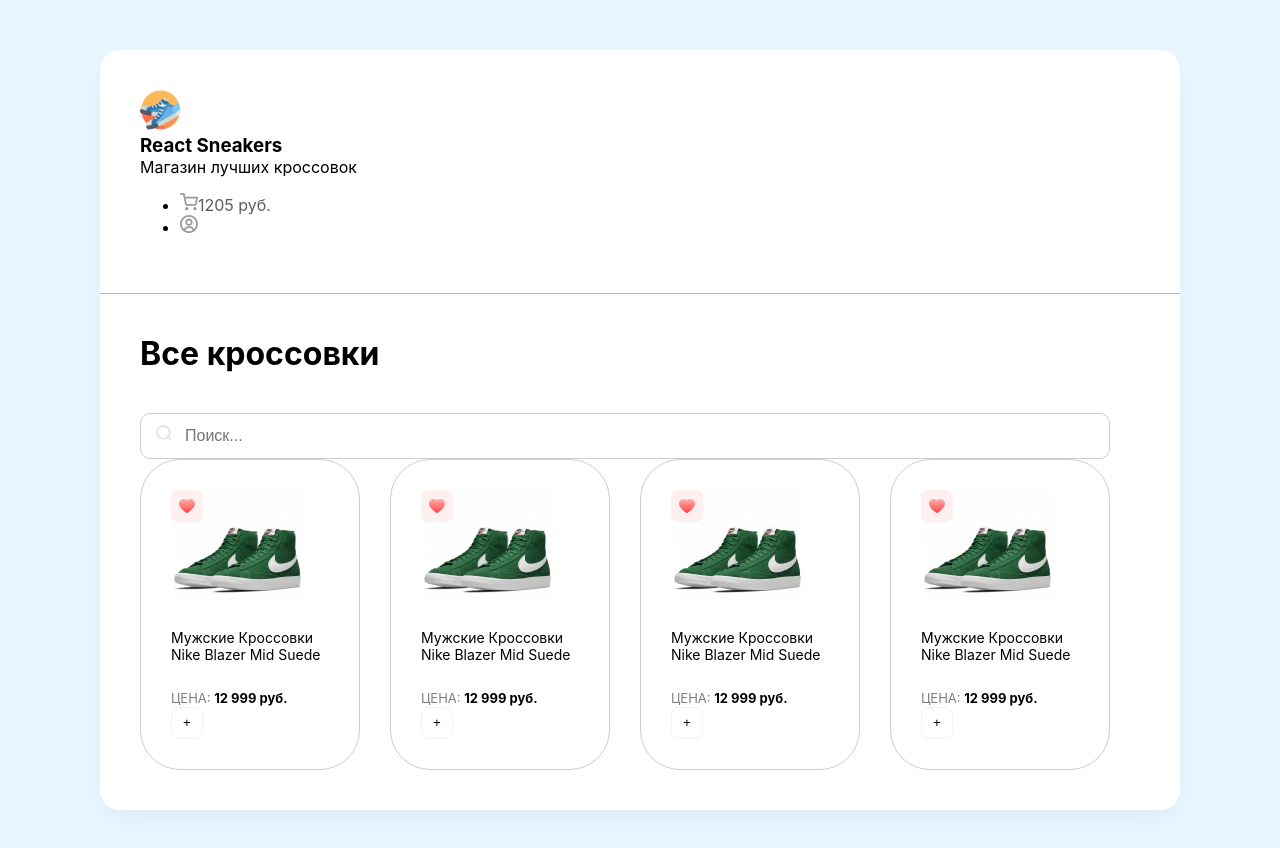
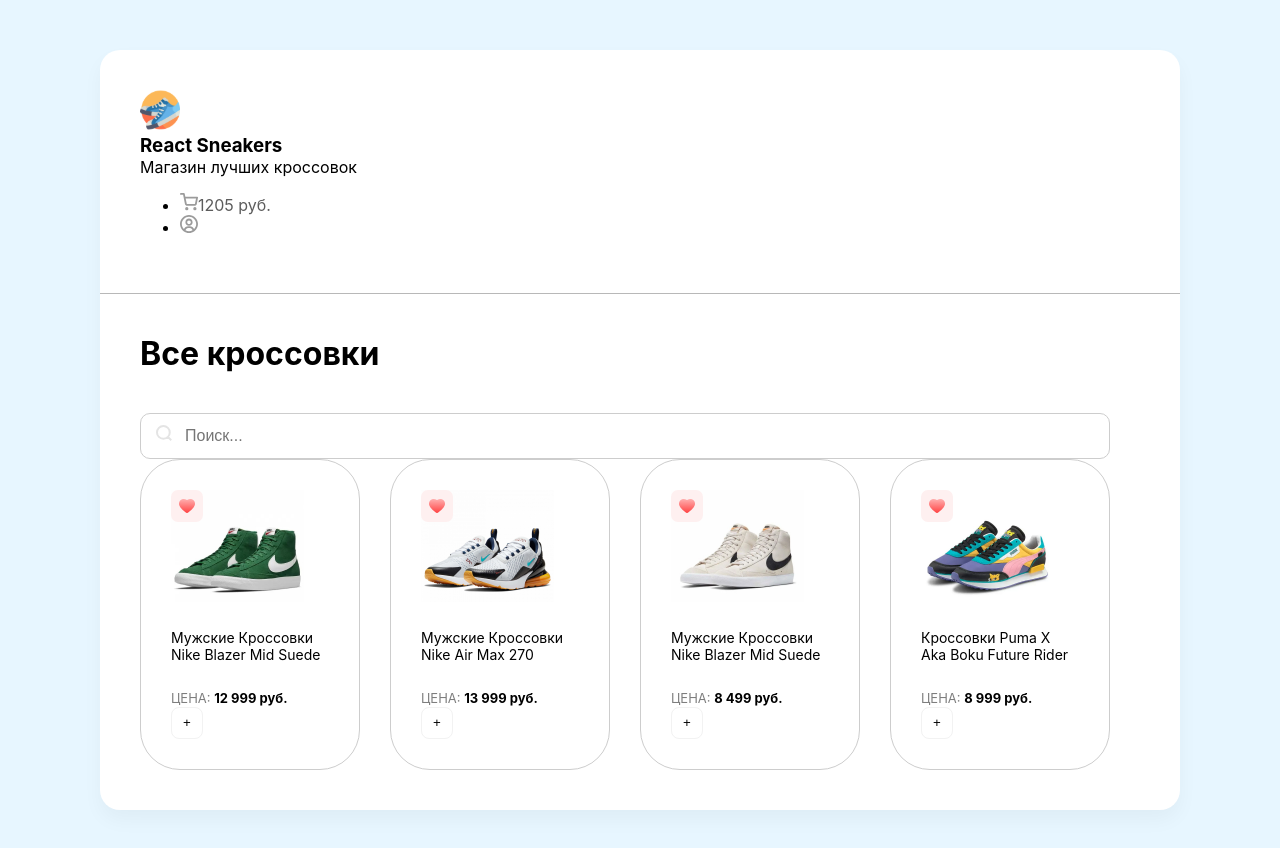
Before and after one commit to Evelissia/react-sneakers, a React (Create React App) app: page / in a window 1280 px wide. Shown: the top 848 px of the page. Built offline with nearby package versions, Linux system fonts and the light colour scheme.

Commit message:
creating scss modules for card

```diff
--- a/src/App.js
+++ b/src/App.js
@@ -2,10 +2,32 @@
 import Header from "./components/Header";
 import Drawer from "./components/Drawer";
 
+const arr = [
+  {
+    title: "Мужские Кроссовки Nike Blazer Mid Suede",
+    price: "12 999",
+    imageUrl: "/img/sneakers/1.jpg",
+  },
+  {
+    title: "Мужские Кроссовки Nike Air Max 270",
+    price: "13 999",
+    imageUrl: "/img/sneakers/2.jpg",
+  },
+  {
+    title: "Мужские Кроссовки Nike Blazer Mid Suede",
+    price: "8 499",
+    imageUrl: "/img/sneakers/3.jpg",
+  },
+  {
+    title: "Кроссовки Puma X Aka Boku Future Rider",
+    price: "8 999",
+    imageUrl: "/img/sneakers/4.jpg",
+  },
+];
+
 function App() {
   return (
     <div className="wrapper clear">
-
       <Drawer />
       <Header />
 
@@ -19,11 +41,9 @@
         </div>
 
         <div className="sneakers">
-          <Card />
-          <Card />
-          <Card />
-          <Card />
-
+          {arr.map((obj) => (
+            <Card title={obj.title} price={obj.price} imageUrl={obj.imageUrl} />
+          ))}
         </div>
       </div>
     </div>
--- a/src/components/Card.js
+++ /dev/null
@@ -1,24 +0,0 @@
-function Card() {
-    return (<div className="card">
-    <div className="favorite">
-      <img src="/img/heart-liked.svg" alt="liked" />
-    </div>
-    <img
-      width={133}
-      height={112}
-      src="/img/sneakers/1.jpg"
-      alt="none"
-    />
-    <h5>Мужские Кроссовки Nike Blazer Mid Suede</h5>
-    <div className="d-flex justify-between align-center">
-      <div className="d-flex flex-column">
-        <span>Цена: </span>
-        <b>12 999 руб.</b>
-      </div>
-      <button className="button">+</button>
-    </div>
-  </div>);
-
-}
-
-export default Card;
--- /dev/null
+++ b/src/components/Card/Card.module.scss
@@ -0,0 +1,33 @@
+.card {
+    border: 1px solid #cdcdcd;
+    padding: 30px;
+    width: 220px;
+    border-radius: 40px;
+    margin-right: 30px;
+    transition: box-shadow 0.2s ease-in-out, transform 0.2s ease-in-out;
+    cursor: pointer;
+
+    &:hover {
+      box-shadow: 0px 20px 35px rgba(0, 0, 0, 0.1);
+      transform: translateY(-5px);
+    }
+
+    .favorite {
+      position: absolute;
+      cursor: pointer;
+    }
+
+    span {
+      font-size: 13px;
+      opacity: 0.5;
+      text-transform: uppercase;
+    }
+    b {
+      font-size: 13px;
+    }
+
+    h5 {
+      font-weight: 400;
+      font-size: 14px;
+    }
+  }
--- /dev/null
+++ b/src/components/Card/index.js
@@ -0,0 +1,28 @@
+import styles from "./Card.module.scss";
+
+console.log(styles);
+
+function Card(props) {
+  const onClickButton = () => {
+    alert(props.title);
+  };
+
+  return (
+    <div className={styles.card}>
+      <div className={styles.favorite}>
+        <img src="/img/heart-liked.svg" alt="liked" />
+      </div>
+      <img width={133} height={112} src={props.imageUrl} alt="none" />
+      <h5>{props.title}</h5>
+      <div className="d-flex justify-between align-center">
+        <div className="d-flex flex-column">
+          <span>Цена: </span>
+          <b>{props.price} руб.</b>
+        </div>
+        <button className="button">+</button>
+      </div>
+    </div>
+  );
+}
+
+export default Card;
--- a/src/index.scss
+++ b/src/index.scss
@@ -48,39 +48,7 @@
   display: flex;
 }
 
-.card {
-  border: 1px solid #cdcdcd;
-  padding: 30px;
-  width: 220px;
-  border-radius: 40px;
-  margin-right: 30px;
-  transition: box-shadow 0.2s ease-in-out, transform 0.2s ease-in-out;
-  cursor: pointer;
 
-  &:hover {
-    box-shadow: 0px 20px 35px rgba(0, 0, 0, 0.1);
-    transform: translateY(-5px);
-  }
-
-  .favorite {
-    position: absolute;
-    cursor: pointer;
-  }
-
-  span {
-    font-size: 13px;
-    opacity: 0.5;
-    text-transform: uppercase;
-  }
-  b {
-    font-size: 13px;
-  }
-
-  h5 {
-    font-weight: 400;
-    font-size: 14px;
-  }
-}
 
 .button {
   box-sizing: border-box;
```
